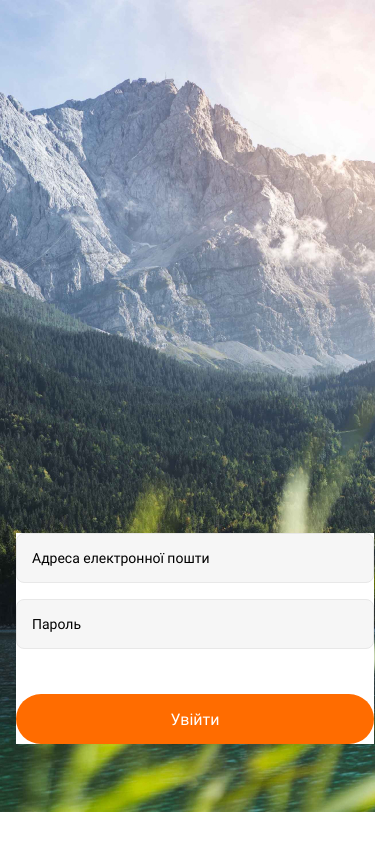
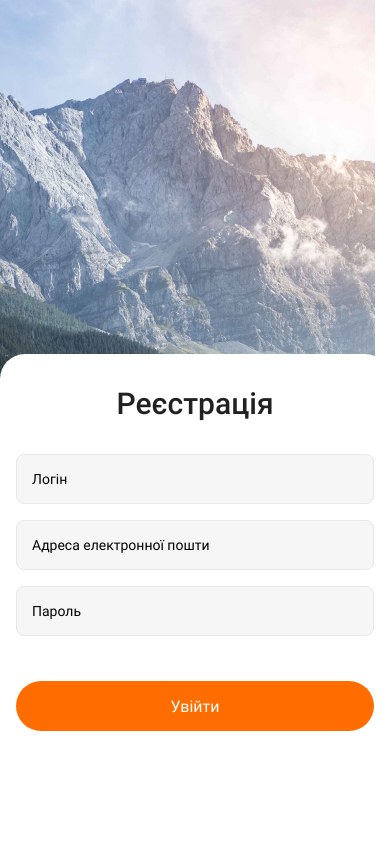
Before and after one commit to skif6623/react-native-test, a React Native app: screen / in a window 390 px wide. Built offline with nearby package versions, Linux system fonts and the light colour scheme.

Commit message:
create markup for screns

```diff
--- a/App.jsx
+++ b/App.jsx
@@ -1,131 +1,8 @@
-import {StatusBar} from "expo-status-bar";
 import React, {useState, useCallback} from "react";
-import {
-	StyleSheet,
-	View,
-	TextInput,
-	TouchableWithoutFeedback,
-	Keyboard,
-	KeyboardAvoidingView,
-	Platform,
-	Text,
-	ImageBackground,
-	TouchableOpacity,
-} from "react-native";
-import {useFonts} from "expo-font";
-import * as SplashScreen from "expo-splash-screen";
+import RegistrationScreen from "./src/Screens/RegistrationScreen";
 
-SplashScreen.preventAutoHideAsync();
-
-const initialLoginData = {
-	email: "",
-	password: "",
+const App = () => {
+	return <RegistrationScreen />;
 };
 
-const App = () => {
-	const [state, setState] = useState(initialLoginData);
-	const [isShowKey, setIsShowKey] = useState(false);
-	const [fontsLoaded] = useFonts({
-		"Roboto-Regular": require("./assets/fonts/Roboto-Regular.ttf"),
-		"Roboto-Medium": require("./assets/fonts/Roboto-Medium.ttf"),
-	});
-
-	const onLayoutRootView = useCallback(async () => {
-		if (fontsLoaded) {
-			await SplashScreen.hideAsync();
-		}
-	}, [fontsLoaded]);
-
-	if (!fontsLoaded) {
-		return null;
-	}
-
-	const keyHide = () => {
-		setIsShowKey(false);
-		Keyboard.dismiss();
-	};
-
-	const handleSubmit = () => {
-		setIsShowKey(false);
-		Keyboard.dismiss();
-		console.log(state);
-		setState(initialLoginData);
-	};
-
-	return (
-		<TouchableWithoutFeedback onPress={keyHide} onLayout={onLayoutRootView}>
-			<View style={styles.container}>
-				<ImageBackground style={styles.image} source={require("./assets/images/main-bg.jpg")}>
-					<KeyboardAvoidingView behavior={Platform.OS == "ios" ? "padding" : "height"}>
-						<View style={{...styles.form, marginBottom: isShowKey ? -60 : 100}}>
-							<View style={{marginBottom: 16}}>
-								<TextInput
-									style={styles.input}
-									placeholder="Адреса електронної пошти"
-									value={state.email}
-									onFocus={() => setIsShowKey(true)}
-									onChangeText={value => setState(prevState => ({...prevState, email: value}))}
-								/>
-							</View>
-							<View>
-								<TextInput
-									style={styles.input}
-									placeholder="Пароль"
-									secureTextEntry={true}
-									value={state.password}
-									onFocus={() => setIsShowKey(true)}
-									onChangeText={value => setState(prevState => ({...prevState, password: value}))}
-								/>
-							</View>
-							<TouchableOpacity style={styles.button} activeOpacity={0.9} onPress={handleSubmit}>
-								<Text style={styles.buttonTitle}>Увійти</Text>
-							</TouchableOpacity>
-						</View>
-					</KeyboardAvoidingView>
-				</ImageBackground>
-			</View>
-		</TouchableWithoutFeedback>
-	);
-};
-
-const styles = StyleSheet.create({
-	container: {
-		flex: 1,
-		backgroundColor: "#fff",
-	},
-	image: {
-		flex: 1,
-		resizeMode: "cover",
-		justifyContent: "flex-end",
-	},
-	form: {
-		backgroundColor: "white",
-		marginHorizontal: 16,
-	},
-	input: {
-		height: 50,
-		paddingHorizontal: 15,
-		fontFamily: "Roboto-Regular",
-		backgroundColor: "#F6F6F6",
-		borderWidth: 1,
-		borderColor: "#E8E8E8",
-		borderRadius: 8,
-	},
-	button: {
-		height: 50,
-		marginTop: 45,
-		justifyContent: "center",
-		backgroundColor: "#FF6C00",
-		borderRadius: 100,
-	},
-	buttonTitle: {
-		fontFamily: "Roboto-Regular",
-		fontStyle: "normal",
-		fontSize: 16,
-		lineHeight: 19,
-		textAlign: "center",
-		color: "#fff",
-	},
-});
-
 export default App;
--- a/src/Screens/RegistrationScreen.jsx
+++ b/src/Screens/RegistrationScreen.jsx
@@ -1,5 +1,4 @@
-import {StatusBar} from "expo-status-bar";
-import React, {useState} from "react";
+import React, {useState, useCallback} from "react";
 import {
 	StyleSheet,
 	View,
@@ -8,12 +7,14 @@ import {
 	Keyboard,
 	KeyboardAvoidingView,
 	Platform,
-	Alert,
-	Button,
 	Text,
 	ImageBackground,
 	TouchableOpacity,
 } from "react-native";
+import {useFonts} from "expo-font";
+import * as SplashScreen from "expo-splash-screen";
+
+SplashScreen.preventAutoHideAsync();
 
 const initialRegisterData = {
 	login: "",
@@ -21,56 +22,77 @@ const initialRegisterData = {
 	password: "",
 };
 
-const App = () => {
-	const [data, setData] = useState(initialRegisterData);
-	const [focusState, setFocusState] = useState(false);
+const RegistrationScreen = () => {
+	const [state, setState] = useState(initialRegisterData);
+	const [isShowKey, setIsShowKey] = useState(false);
+	const [fontsLoaded] = useFonts({
+		"Roboto-Regular": require("../../assets/fonts/Roboto-Regular.ttf"),
+		"Roboto-Medium": require("../../assets/fonts/Roboto-Medium.ttf"),
+	});
+	console.log(isShowKey);
+	const onLayoutRootView = useCallback(async () => {
+		if (fontsLoaded) {
+			await SplashScreen.hideAsync();
+		}
+	}, [fontsLoaded]);
 
-	console.log(focusState);
+	if (!fontsLoaded) {
+		return null;
+	}
+
+	const keyHide = () => {
+		setIsShowKey(false);
+		Keyboard.dismiss();
+	};
 
 	const handleSubmit = () => {
-		console.log(data);
-		setData(initialRegisterData);
+		setIsShowKey(false);
+		Keyboard.dismiss();
+		console.log(state);
+		setState(initialLoginData);
 	};
 
-	const keyboardHide = () => {
-		setFocusState(false);
-		Keyboard.dismiss();
-	};
 	return (
-		<TouchableWithoutFeedback onPress={keyboardHide}>
+		<TouchableWithoutFeedback onPress={keyHide}>
 			<View style={styles.container}>
-				<ImageBackground style={styles.image} source={require("./assets/images/main-bg.jpg")}>
+				<ImageBackground style={styles.image} source={require("../../assets/images/main-bg.jpg")}>
 					<KeyboardAvoidingView behavior={Platform.OS == "ios" ? "padding" : "height"}>
-						{/* <View style={styles.formBg}> */}
-						<Text style={styles.title}>Реєстрація</Text>
-						<View style={styles.test}>
+						<View style={styles.formBg}>
+							<View style={{...styles.form, marginBottom: isShowKey === true ? 150 : 113}}>
+								<Text style={styles.formTitle}>Реєстрація</Text>
+								<View style={{marginBottom: 16}}>
 									<TextInput
 										style={styles.input}
 										placeholder="Логін"
-								value={data.login}
-								onFocus={() => setFocusState(true)}
-								onChangeText={value => setData(prevData => ({...prevData, login: value}))}
+										value={state.email}
+										onFocus={() => setIsShowKey(true)}
+										onChangeText={value => setState(prevState => ({...prevState, login: value}))}
 									/>
+								</View>
+								<View style={{marginBottom: 16}}>
 									<TextInput
 										style={styles.input}
-								placeholder="Адрес електронної пошти"
-								value={data.email}
-								onFocus={() => setFocusState(true)}
-								onChangeText={value => setData(prevData => ({...prevData, email: value}))}
+										placeholder="Адреса електронної пошти"
+										value={state.email}
+										onFocus={() => setIsShowKey(true)}
+										onChangeText={value => setState(prevState => ({...prevState, email: value}))}
 									/>
+								</View>
+								<View>
 									<TextInput
 										style={styles.input}
+										placeholder="Пароль"
 										secureTextEntry={true}
-								placeholder="Пароль"
-								value={data.password}
-								onFocus={() => setFocusState(true)}
-								onChangeText={value => setData(prevData => ({...prevData, password: value}))}
+										value={state.password}
+										onFocus={() => setIsShowKey(true)}
+										onChangeText={value => setState(prevState => ({...prevState, password: value}))}
 									/>
-							<TouchableOpacity style={styles.button} activeOpacity={0.8} onPress={keyboardHide}>
-								<Text style={styles.buttonText}>Зареєструватися</Text>
+								</View>
+								<TouchableOpacity style={styles.button} activeOpacity={0.9} onPress={handleSubmit}>
+									<Text style={styles.buttonTitle}>Увійти</Text>
 								</TouchableOpacity>
 							</View>
-						{/* </View> */}
+						</View>
 					</KeyboardAvoidingView>
 				</ImageBackground>
 			</View>
@@ -85,22 +107,22 @@ const styles = StyleSheet.create({
 	},
 	image: {
 		flex: 1,
+		resizeMode: "cover",
 		justifyContent: "flex-end",
-		resizeMode: "cover",
 	},
 	formBg: {
-		height: 549,
-		paddingTop: 92,
-		paddingHorizontal: 16,
+		paddingTop: 32,
 		backgroundColor: "#fff",
 		borderTopRightRadius: 25,
 		borderTopLeftRadius: 25,
 	},
-	title: {
-		marginBottom: 32,
+	form: {
+		marginHorizontal: 16,
+	},
+	formTitle: {
+		marginBottom: 33,
 		textAlign: "center",
-		fontStyle: "normal",
-		fontWeight: "bold",
+		fontFamily: "Roboto-Medium",
 		fontSize: 30,
 		lineHeight: 35,
 		letterSpacing: 0.01,
@@ -108,8 +130,8 @@ const styles = StyleSheet.create({
 	},
 	input: {
 		height: 50,
-		marginBottom: 16,
 		paddingHorizontal: 15,
+		fontFamily: "Roboto-Regular",
 		backgroundColor: "#F6F6F6",
 		borderWidth: 1,
 		borderColor: "#E8E8E8",
@@ -119,21 +141,17 @@ const styles = StyleSheet.create({
 		height: 50,
 		marginTop: 45,
 		justifyContent: "center",
-		alignContent: "center",
 		backgroundColor: "#FF6C00",
-		textAlign: "center",
 		borderRadius: 100,
 	},
-	buttonText: {
+	buttonTitle: {
+		fontFamily: "Roboto-Regular",
 		fontStyle: "normal",
 		fontSize: 16,
 		lineHeight: 19,
 		textAlign: "center",
 		color: "#fff",
 	},
-	test: {
-		marginBottom: 0,
-	},
 });
 
-export default App;
+export default RegistrationScreen;
```
Also changed, not shown: src/Screens/LoginScreen.jsx (+147 -0 lines). Lines whose indentation alone changed are shown as unchanged.
